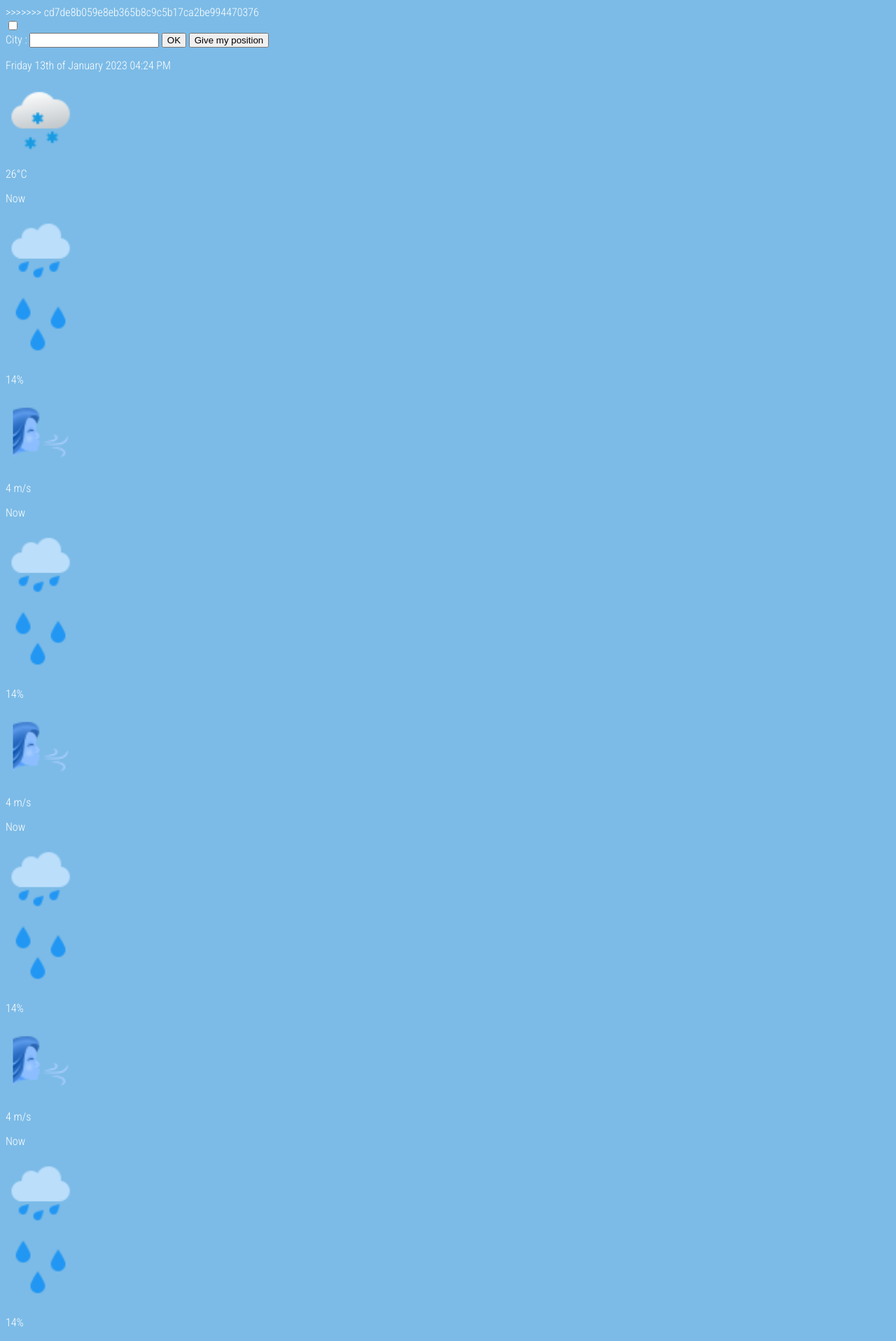
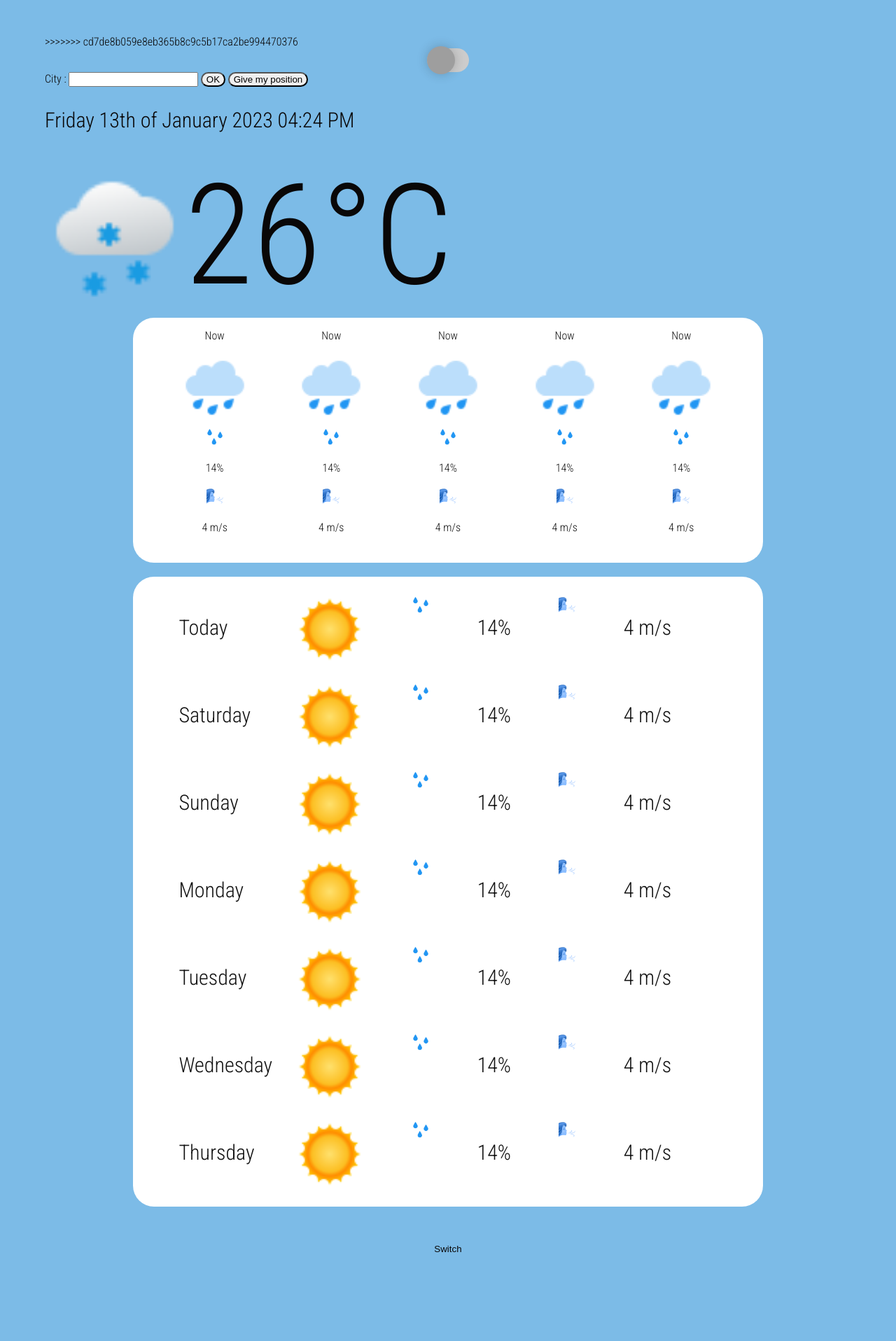
Before and after one commit to ShiraishiHope/WeatherProject, a PHP site: page /views/home/home.php in a window 1280 px wide. Shown: the top 1916 px of the page at 70% size. After the commit the page ends 1789 px from the top, so only its background shows below. Run offline with PHP 8.4, Linux system fonts and the light colour scheme; grey boxes are pictures that could not be loaded.

Commit message:
v.3.7.0 add style.css modified

```diff
--- a/public/index.php
+++ b/public/index.php
@@ -23,7 +23,7 @@ if (isset($_GET['city']) && !empty($_GET['city']))
     }
 echo $city;
 
-include_once('../src/controllers/HomeController.php');
+// include_once('../src/controllers/HomeController.php');
 
 
 include_once '../views/home/' . $_page . '.php';
--- a/src/assets/css/style.css
+++ b/src/assets/css/style.css
@@ -1,53 +1,72 @@
-body{
-    background-color: #7cbbe7;
-    color : #fefffe;
-    font-family: 'Roboto Condensed', sans-serif;
+.theme-light{
+    --Background-color:#7cbbe7;
+    --text-color: rgb(19, 19, 19);
+    --text-color-temp:#090707;
+    --bg-color-bloc: #ffffff;
 }
 
-.affall{
+.theme-dark{
+    --Background-color: #001c55;
+    --text-color: #364958;
+    --text-color-temp:#ced3dc;
+    --bg-color-bloc: #00264f;
+}
+button{
+    border-radius: 20px;
+}
+
+body{
+    background-color: var(--Background-color);
+    color: var(--text-color-temp);
+    font-family: 'Roboto Condensed', sans-serif;
     margin-left: 5%;
+    margin-right: 5%;
     margin-top: 50px;
 }
-.affnow{
+
+.currentMeteo{
    display: flex;
    align-items: center;
-   margin-top: 0%;
 }
 
-.date1{
-    font-size: 30px;
-
+.currentMeteo img
+{
+    width: 200px;
+    height: 200px;
 }
 
-.affnow p{
-    margin: 0%;
+.dateOfCurrentDay{
+    font-size: 30px;
 }
 
-.size{
-    font-size: 200px;
+.dateOfCurrentDay p{
+    margin: 0;
 }
 
+.sizeCurrentTemperature{
+    font-size: 200px;
+    margin: 0;
+}
 
-.sectionaffweather{
+.weatherBy5hours{
     width: 900px;
     height: 350px;
     margin: auto auto;
-    padding: auto;
-    background-color: #ffffff;
-    color: rgb(19, 19, 19);
+    background-color: var(--bg-color-bloc);
+    color: var(--text-color);
     display: flex;
     justify-content: space-evenly;
     border-radius: 30px;
     text-align: center;
 }
 
-.sectionaffweather2{
+.weatherByWeek{
     width: 900px;
     height: 900px;
     margin: auto auto;
     margin-top: 20px;
-    background-color: #ffffff;
-    color: rgb(19, 19, 19);
+    background-color: var(--bg-color-bloc);
+    color: var(--text-color);
     border-radius: 30px;
     display :flex;
     flex-direction: column;
@@ -55,22 +74,115 @@ body{
     font-size: 30px;
 }
 
-.displayinline{
+.displayInLine{
     display: flex;
     justify-content: space-evenly;
 
 }
 
-img {
+.dateSize{
+    width: 100px;
+}
+
+.sizeIcone {
     width: 100px;
     height: 100px;
 }
 
-.imgnow{
-    width: 200px;
-    height: 200px;
-}
-.imgsmaller {
+.iconeSmaller {
     width: 30px;
     height: 30px;
 }
+
+.container {
+    display: flex;
+    width: 100%;
+    height: 100%;
+    background: var(--color-secondary);
+    flex-direction: column;
+    justify-content: center;
+    align-items: center;
+  }
+  .container h1 {
+    color: var(--font-color);
+    font-family: sans-serif;
+  }
+  .container button {
+    color: var(--font-color);
+    background: var(--color-primary);
+    padding: 10px 20px;
+    border: 0;
+    border-radius: 5px;
+  }
+
+  /* The switch - the box around the slider */
+  .switch {
+    position: relative;
+    display: inline-block;
+    width: 60px;
+    height: 34px;
+  }
+
+  /* Hide default HTML checkbox */
+  .switch input {
+    opacity: 0;
+    width: 0;
+    height: 0;
+  }
+
+  /* The slider */
+  .slider {
+    position: absolute;
+    cursor: pointer;
+    top: 0;
+    left: 0;
+    right: 0;
+    bottom: 0;
+    background-color: #ccc;
+    -webkit-transition: 0.4s;
+    transition: 0.4s;
+  }
+
+  .slider:before {
+    position: absolute;
+    content: "";
+    height: 40px;
+    width: 40px;
+    left: 0px;
+    bottom: 4px;
+    top: 0;
+    bottom: 0;
+    margin: auto 0;
+    -webkit-transition: 0.4s;
+    transition: 0.4s;
+    box-shadow: 0 0px 15px #2020203d;
+    background: white url('https://i.ibb.co/FxzBYR9/night.png');
+    background-repeat: no-repeat;
+    background-position: center;
+  }
+
+  input:checked + .slider {
+    background-color: #2196f3;
+  }
+
+  input:focus + .slider {
+    box-shadow: 0 0 1px #2196f3;
+  }
+
+  input:checked + .slider:before {
+    -webkit-transform: translateX(24px);
+    -ms-transform: translateX(24px);
+    transform: translateX(24px);
+    background: white url('https://i.ibb.co/7JfqXxB/sunny.png');
+    background-repeat: no-repeat;
+    background-position: center;
+  }
+
+  /* Rounded sliders */
+  .slider.round {
+    border-radius: 34px;
+  }
+
+  .slider.round:before {
+    border-radius: 50%;
+  }
```
Also changed, not shown: 3 other files.
